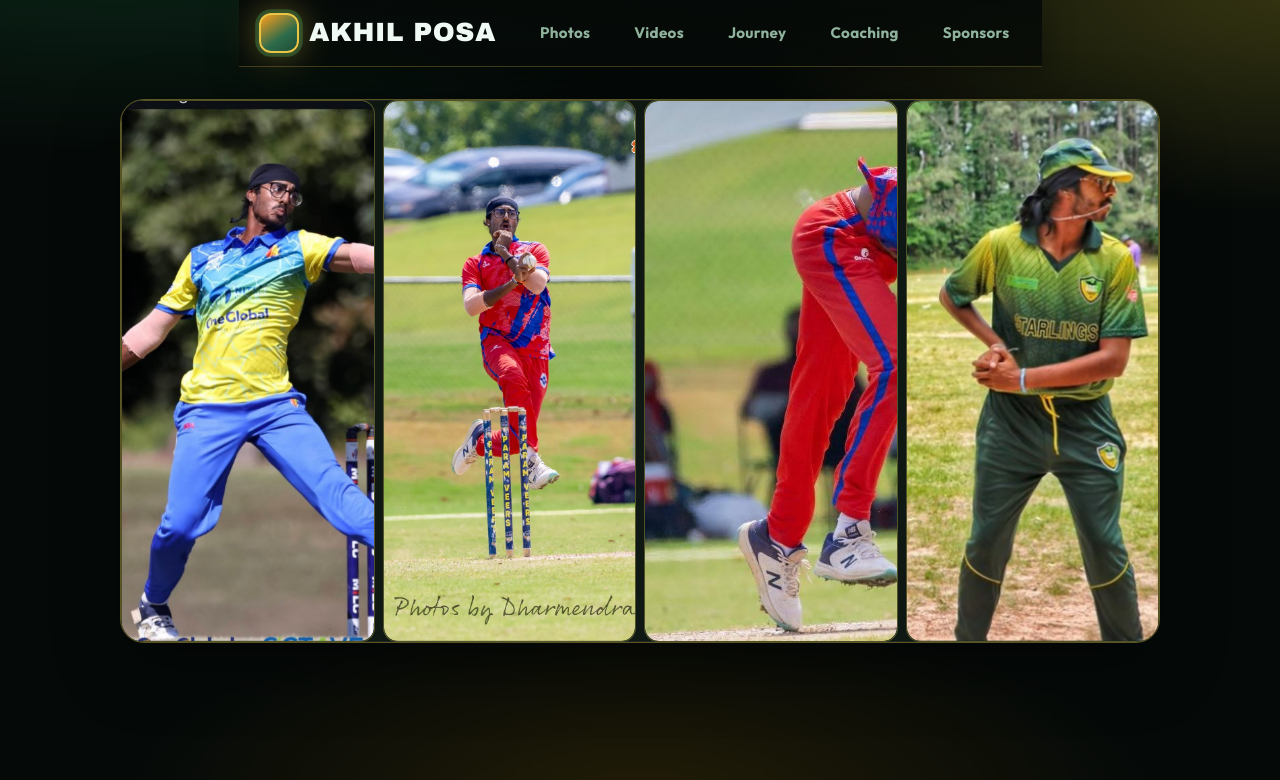
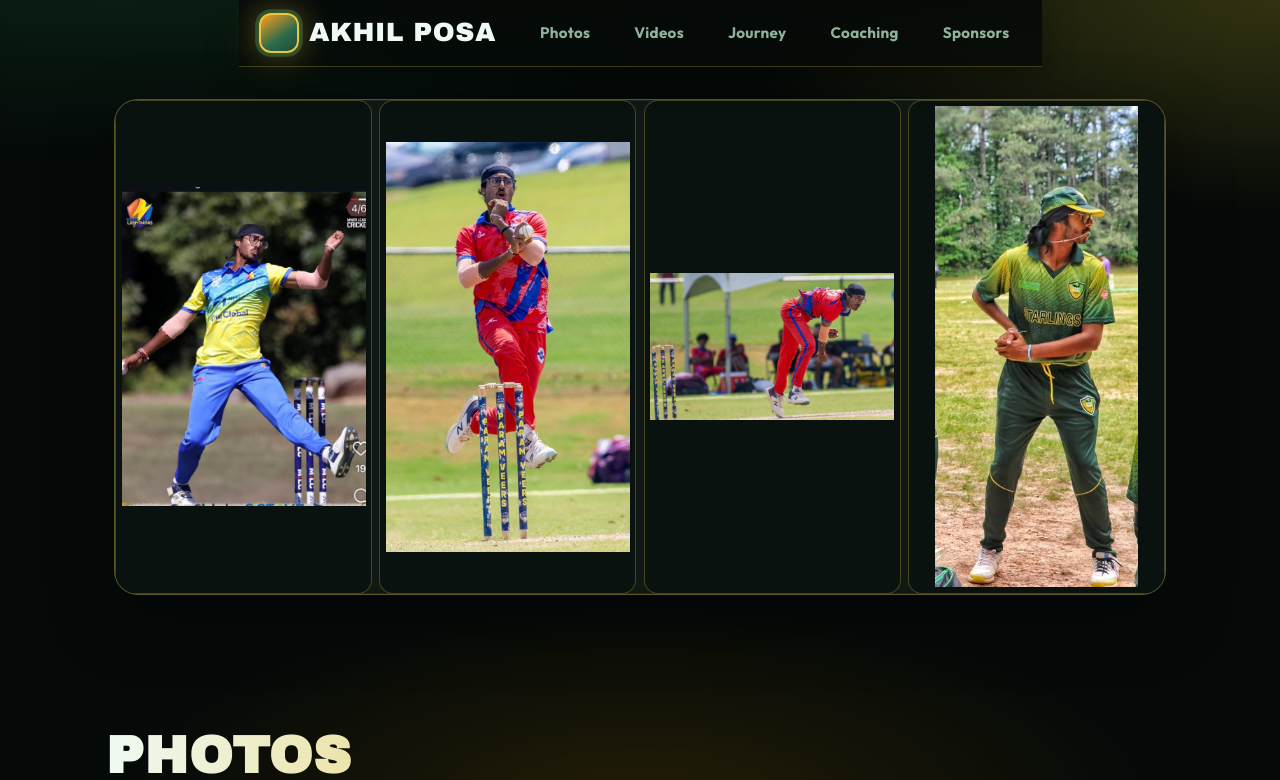
Before and after one commit to krishnaposa/akhil-posa-cricket, a React (Vite) app: page / in a window 1280 px wide. Shown: the top 780 px of the page. Built offline with nearby package versions, Linux system fonts and the light colour scheme.

Commit message:
fixed sliding

```diff
--- a/package.json
+++ b/package.json
@@ -4,6 +4,7 @@
   "version": "1.0.0",
   "type": "module",
   "scripts": {
+    "start": "vite",
     "dev": "vite",
     "build": "vite build && node scripts/postbuild-gh-pages.mjs",
     "preview": "vite preview"
--- a/src/App.jsx
+++ b/src/App.jsx
@@ -126,7 +126,11 @@ export default function App() {
           >
             {site.heroImages?.length ? (
               site.heroImages.map((img, i) => (
-                <div key={img.src} className="hero-strip-cell">
+                <div
+                  key={img.src}
+                  className="hero-strip-cell"
+                  tabIndex={0}
+                >
                   <div className="hero-strip-cell-inner">
                     <img
                       className="hero-photo"
--- a/src/index.css
+++ b/src/index.css
@@ -584,13 +584,13 @@ main {
 }
 
 .hero-visual--strip {
-  --hero-strip-h: clamp(360px, 68vh, 680px);
+  --hero-strip-h: clamp(320px, 62vh, 640px);
   display: flex;
   flex-direction: row;
   align-items: stretch;
-  gap: 0.5rem;
+  gap: 0.45rem;
   width: 100%;
-  max-width: min(1040px, 100%);
+  max-width: min(1100px, 100%);
   height: var(--hero-strip-h);
   min-height: var(--hero-strip-h);
   margin-inline: auto;
@@ -605,95 +605,64 @@ main {
   overflow: hidden;
   border-radius: 14px;
   border: 1px solid rgba(232, 197, 71, 0.28);
-  background: var(--bg-elevated);
-  opacity: 0;
-  animation: hero-strip-enter 0.95s var(--ease-out) forwards;
+  background: #0a1210;
+  transition: flex 0.5s var(--ease-out), border-color 0.35s, box-shadow 0.35s;
 }
 
-.hero-strip-cell:nth-child(1) {
-  animation-delay: 0.06s;
+.hero-visual--strip:has(.hero-strip-cell:hover) .hero-strip-cell:not(:hover) {
+  flex: 0.45 1 0;
 }
 
-.hero-strip-cell:nth-child(2) {
-  animation-delay: 0.2s;
+.hero-visual--strip:has(.hero-strip-cell:hover) .hero-strip-cell:hover {
+  flex: 2.35 1 0;
+  border-color: rgba(232, 197, 71, 0.55);
+  box-shadow:
+    0 0 0 1px rgba(232, 197, 71, 0.2) inset,
+    0 12px 40px rgba(0, 0, 0, 0.35);
 }
 
-.hero-strip-cell:nth-child(3) {
-  animation-delay: 0.34s;
+.hero-visual--strip:has(.hero-strip-cell:focus-within) .hero-strip-cell:not(:focus-within) {
+  flex: 0.45 1 0;
 }
 
-.hero-strip-cell:nth-child(n + 4) {
-  animation-delay: 0.48s;
+.hero-visual--strip:has(.hero-strip-cell:focus-within) .hero-strip-cell:focus-within {
+  flex: 2.35 1 0;
+  border-color: rgba(232, 197, 71, 0.55);
+  box-shadow:
+    0 0 0 1px rgba(232, 197, 71, 0.2) inset,
+    0 12px 40px rgba(0, 0, 0, 0.35);
 }
 
-@keyframes hero-strip-enter {
-  from {
-    opacity: 0;
-    transform: translateX(36px);
-  }
-
-  to {
-    opacity: 1;
-    transform: translateX(0);
-  }
+.hero-strip-cell:focus-visible {
+  outline: 2px solid var(--accent-cool);
+  outline-offset: 2px;
 }
 
 .hero-strip-cell-inner {
-  position: relative;
+  display: flex;
+  align-items: center;
+  justify-content: center;
   width: 100%;
   height: 100%;
-  overflow: hidden;
+  min-height: 0;
+  padding: 0.35rem;
+  box-sizing: border-box;
   border-radius: inherit;
 }
 
 .hero-visual--strip .hero-photo {
   display: block;
-  width: 118%;
-  max-width: none;
-  height: 100%;
-  min-height: 100%;
-  object-fit: cover;
+  width: auto;
+  height: auto;
+  max-width: 100%;
+  max-height: 100%;
+  object-fit: contain;
   object-position: center center;
-  animation: hero-photo-slide 20s ease-in-out infinite alternate;
-  will-change: transform;
-}
-
-.hero-visual--strip .hero-strip-cell:nth-child(1) .hero-photo {
-  animation-delay: 0s;
-}
-
-.hero-visual--strip .hero-strip-cell:nth-child(2) .hero-photo {
-  animation-delay: -3.5s;
-}
-
-.hero-visual--strip .hero-strip-cell:nth-child(3) .hero-photo {
-  animation-delay: -7s;
-}
-
-.hero-visual--strip .hero-strip-cell:nth-child(n + 4) .hero-photo {
-  animation-delay: -4s;
-}
-
-@keyframes hero-photo-slide {
-  0% {
-    transform: translateX(0);
-  }
-
-  100% {
-    transform: translateX(-14%);
-  }
 }
 
 @media (prefers-reduced-motion: reduce) {
   .hero-strip-cell {
-    opacity: 1;
-    animation: none;
-  }
-
-  .hero-visual--strip .hero-photo {
-    width: 100%;
-    animation: none;
-    transform: none;
+    transition: none;
   }
 }
 
```
Also changed, not shown: public/gallery/akhil-4.jpg.
